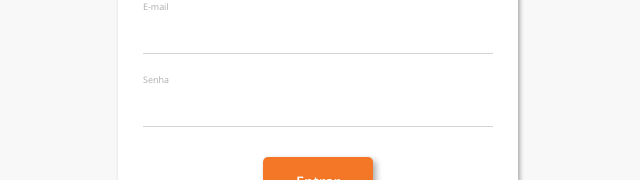
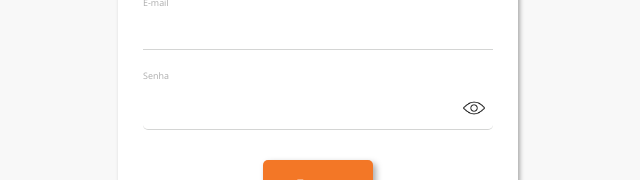
Before and after one commit to nagano/desafio-boticario, a React app: page / in a window 1280 px wide. Shown: the part 315-495 px from the top of the page, without its empty margins (322-962 px from the left). Built offline with nearby package versions, Linux system fonts and the light colour scheme.

Commit message:
Update labeled-input to  show masked and password inputs

```diff
--- a/src/app/shared/components/inputs/labeled-input/labeled-input.component.tsx
+++ b/src/app/shared/components/inputs/labeled-input/labeled-input.component.tsx
@@ -1,4 +1,8 @@
 import React from 'react';
+
+// Components
+import { MaskedInput } from '../masked-input/masked-input.component';
+import { PasswordInput } from '../password-input/password-input.component';
 
 interface LabeledInputProps {
     containerClass?: string;
@@ -7,21 +11,44 @@ interface LabeledInputProps {
     type?: string;
     label: string;
     value: string|number;
+    mask?: Array<string|RegExp>;
     onChange: (updatedValue: string|number) => void;
-    onKeyDown?: () => void;
+    onKeyDown?: (event: React.KeyboardEvent<HTMLInputElement>) => void;
 };
 
 export const LabeledInput = (props: LabeledInputProps): JSX.Element => {
+    // Default values
+    const type: string = props.type || 'text';
+
     return (
         <main className={`flexbox flex-column ${props.containerClass}`}>
             <label className="fz-label text--gray-4 mb-5" htmlFor={props.id}>{props.label}</label>
+
+            {
+                props.mask ?
+                    <MaskedInput
+                        className={props.inputClass}
+                        id={props.id}
+                        mask={props.mask}
+                        value={props.value as string}
+                        onChange={(updatedValue: string) => props.onChange(updatedValue)} />
+                    :
+                    type === 'password' ?
+                        <PasswordInput
+                            className={props.inputClass}
+                            id={props.id}
+                            value={props.value as string}
+                            onChange={(updatedValue: string) => props.onChange(updatedValue)}
+                            onKeyDown={props.onKeyDown} />
+                        :
                         <input
                             className={props.inputClass}
                             id={props.id}
-                type={props.type || 'text'}
+                            type={type}
                             value={props.value}
                             onChange={(event: React.ChangeEvent<HTMLInputElement>) => props.onChange(event.target.value)}
                             onKeyDown={props.onKeyDown} />
+            }
         </main>
     );
 };
```
Lines whose indentation alone changed are shown as unchanged.
